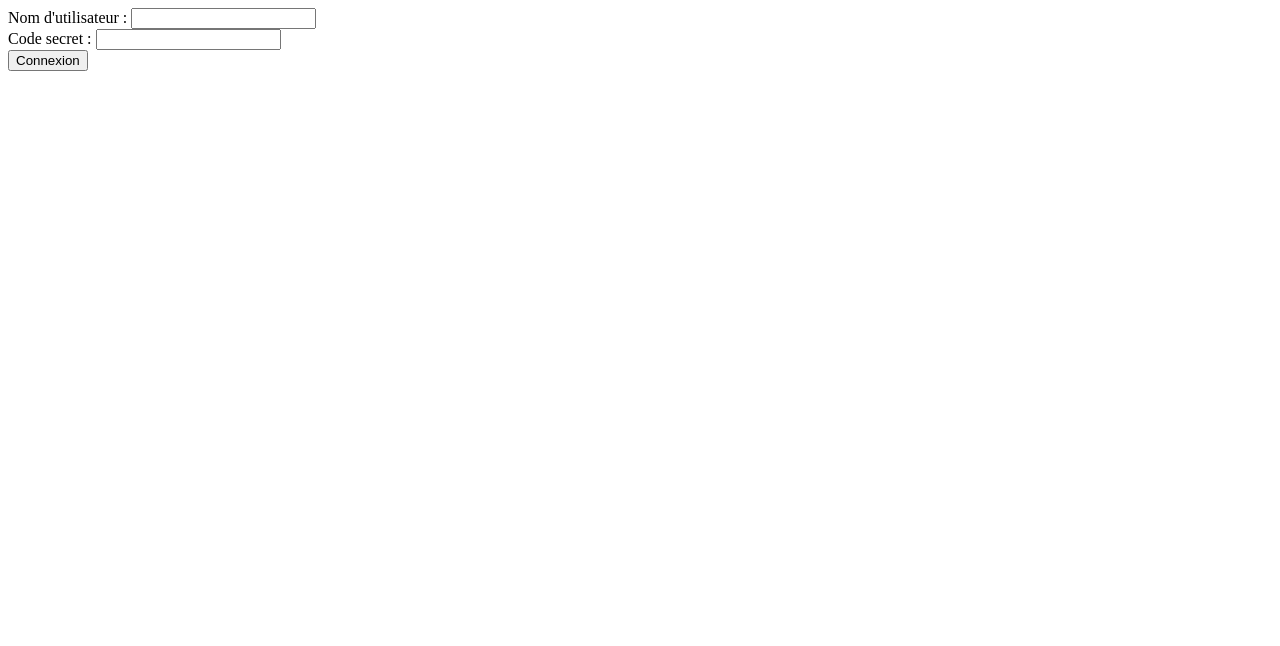
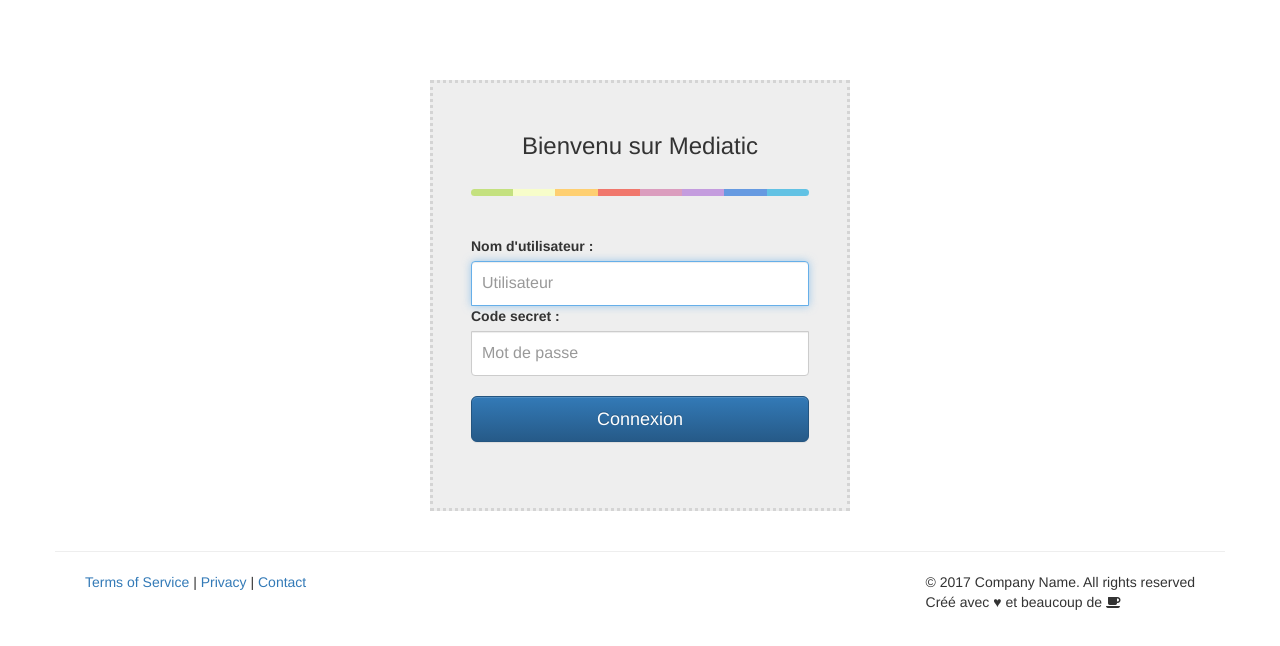
Before and after one commit to myawesomeproject/mediatic, a plain HTML site: page src/main/HTML/connexion.html in a window 1280 px wide. Drawn offline with Linux system fonts and the light colour scheme.

Commit message:
Mise a jours de la page connexion

```diff
--- a/src/main/HTML/connexion.html
+++ b/src/main/HTML/connexion.html
@@ -2,18 +2,54 @@
 <head>
 <meta charset="ISO-8859-1">
 <title>Connexion Mediatic</title>
+<!-- Import CSS & JS-->
+	<script src="../ressources/jquery-3.1.1.js"></script>
+	<link rel="stylesheet" 	href="../ressources/bootstrap-3.3.7-dist/css/bootstrap.css">
+	<link rel="stylesheet" 	href="../ressources/bootstrap-3.3.7-dist/css/bootstrap-theme.css">
+	<script	src="../ressources/bootstrap-3.3.7-dist/js/bootstrap.js"></script>
+	<link rel="stylesheet" 	href="../ressources/font-awesome-4.7.0/css/font-awesome.min.css">
+
+	<link rel="stylesheet" 	href="../ressources/css/connexion.css">
+
 </head>
 <body>
-<div class="formconnexion">
-	<form action="/src/main/HTML/mediaRecherche.html">
-		<label>Nom d'utilisateur :</label>
-		<input type="text" id="pseudo"></input>
-		<br>
-		<label>Code secret :</label>
-		<input type="password" id="password"></input>
-		<br>
-		<button type="submit" id="connexion">Connexion</button>
-	</form>
+
+<div class = "container">
+	<div class="wrapper">
+		<form action="mediaRecherche.html" method="post" name="Login_Form" class="form-signin">
+		    <h3 class="form-signin-heading">Bienvenu sur Mediatic </h3>
+			  <hr class="colorgraph"><br>
+			  <label>Nom d'utilisateur :</label>
+			  <input type="text" class="form-control" name="Username" placeholder="Utilisateur" required="" autofocus="" />
+			  <label>Code secret :</label>
+			  <input type="password" class="form-control" name="Password" placeholder="Mot de passe" required=""/>
+
+			  <button class="btn btn-lg btn-primary btn-block"  name="Submit" value="Login" type="Submit">Connexion</button>
+		</form>
+	</div>
 </div>
+
+
+	<!-- DEBUT DU FOOTER -->
+	<footer>
+		<div class="container">
+			<div class="row">
+				<hr>
+				<div class="col-lg-12">
+					<div class="col-md-8">
+						<a href="#">Terms of Service</a> | <a href="#">Privacy</a> | <a href="#">Contact</a>
+					</div>
+					<div class="col-md-4">
+						<p class="muted pull-right">
+							&copy; 2017 Company Name. All rights reserved <br>
+							Cr&eacute;&eacute; avec &hearts; et beaucoup de <i class="fa fa-coffee" aria-hidden="true"></i>
+						</p>
+					</div>
+				</div>
+			</div>
+		</div>
+
+	</footer>
+	<!-- FIN DU FOOTER -->
 </body>
 </html>
--- /dev/null
+++ b/src/main/ressources/css/connexion.css
@@ -0,0 +1,47 @@
+.wrapper {
+	margin-top: 80px;
+	margin-bottom: 20px;
+}
+
+.form-signin {
+  max-width: 420px;
+  padding: 30px 38px 66px;
+  margin: 0 auto;
+  background-color: #eee;
+  border: 3px dotted rgba(0,0,0,0.1);
+  }
+
+.form-signin-heading {
+  text-align:center;
+  margin-bottom: 30px;
+}
+
+.form-control {
+  position: relative;
+  font-size: 16px;
+  height: auto;
+  padding: 10px;
+}
+
+input[type="text"] {
+  margin-bottom: 0px;
+  border-bottom-left-radius: 0;
+  border-bottom-right-radius: 0;
+}
+
+input[type="password"] {
+  margin-bottom: 20px;
+  border-top-left-radius: 0;
+  border-top-right-radius: 0;
+}
+
+.colorgraph {
+  height: 7px;
+  border-top: 0;
+  background: #c4e17f;
+  border-radius: 5px;
+  background-image: -webkit-linear-gradient(left, #c4e17f, #c4e17f 12.5%, #f7fdca 12.5%, #f7fdca 25%, #fecf71 25%, #fecf71 37.5%, #f0776c 37.5%, #f0776c 50%, #db9dbe 50%, #db9dbe 62.5%, #c49cde 62.5%, #c49cde 75%, #669ae1 75%, #669ae1 87.5%, #62c2e4 87.5%, #62c2e4);
+  background-image: -moz-linear-gradient(left, #c4e17f, #c4e17f 12.5%, #f7fdca 12.5%, #f7fdca 25%, #fecf71 25%, #fecf71 37.5%, #f0776c 37.5%, #f0776c 50%, #db9dbe 50%, #db9dbe 62.5%, #c49cde 62.5%, #c49cde 75%, #669ae1 75%, #669ae1 87.5%, #62c2e4 87.5%, #62c2e4);
+  background-image: -o-linear-gradient(left, #c4e17f, #c4e17f 12.5%, #f7fdca 12.5%, #f7fdca 25%, #fecf71 25%, #fecf71 37.5%, #f0776c 37.5%, #f0776c 50%, #db9dbe 50%, #db9dbe 62.5%, #c49cde 62.5%, #c49cde 75%, #669ae1 75%, #669ae1 87.5%, #62c2e4 87.5%, #62c2e4);
+  background-image: linear-gradient(to right, #c4e17f, #c4e17f 12.5%, #f7fdca 12.5%, #f7fdca 25%, #fecf71 25%, #fecf71 37.5%, #f0776c 37.5%, #f0776c 50%, #db9dbe 50%, #db9dbe 62.5%, #c49cde 62.5%, #c49cde 75%, #669ae1 75%, #669ae1 87.5%, #62c2e4 87.5%, #62c2e4);
+}
```
